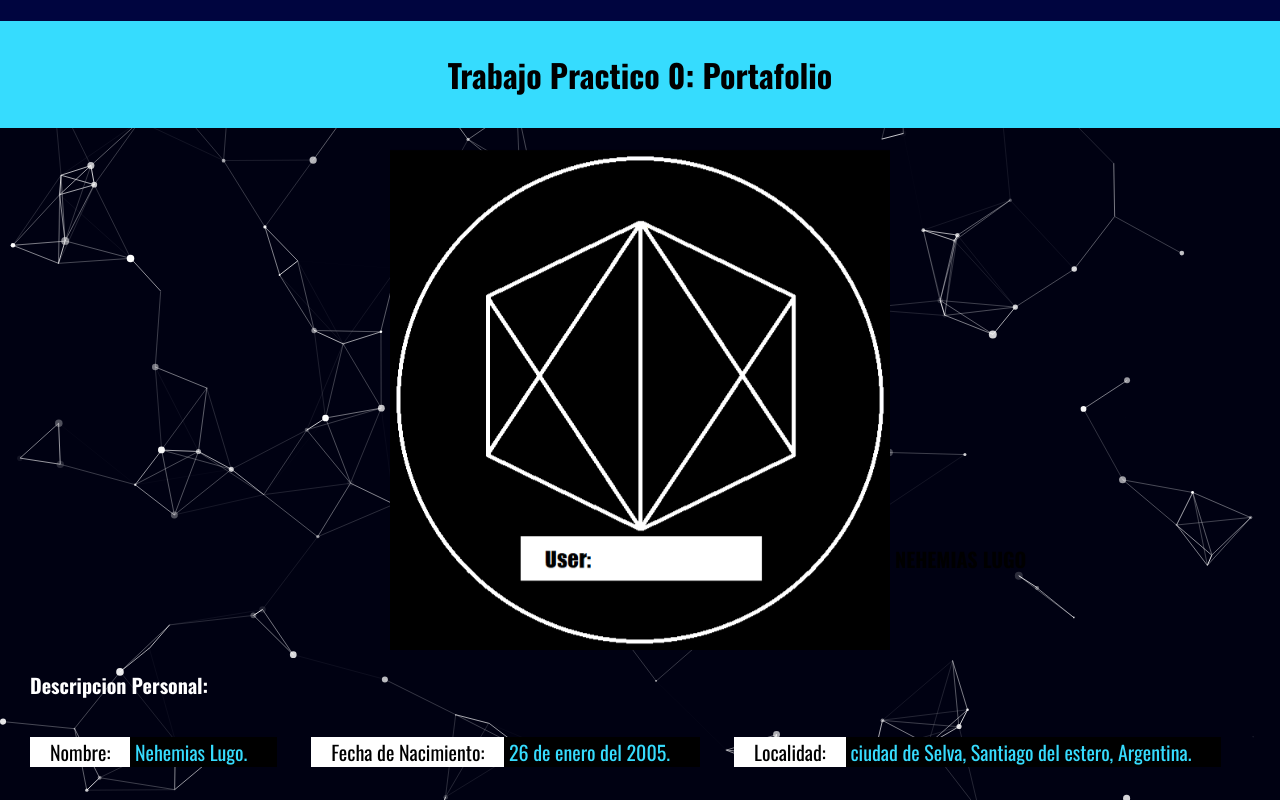
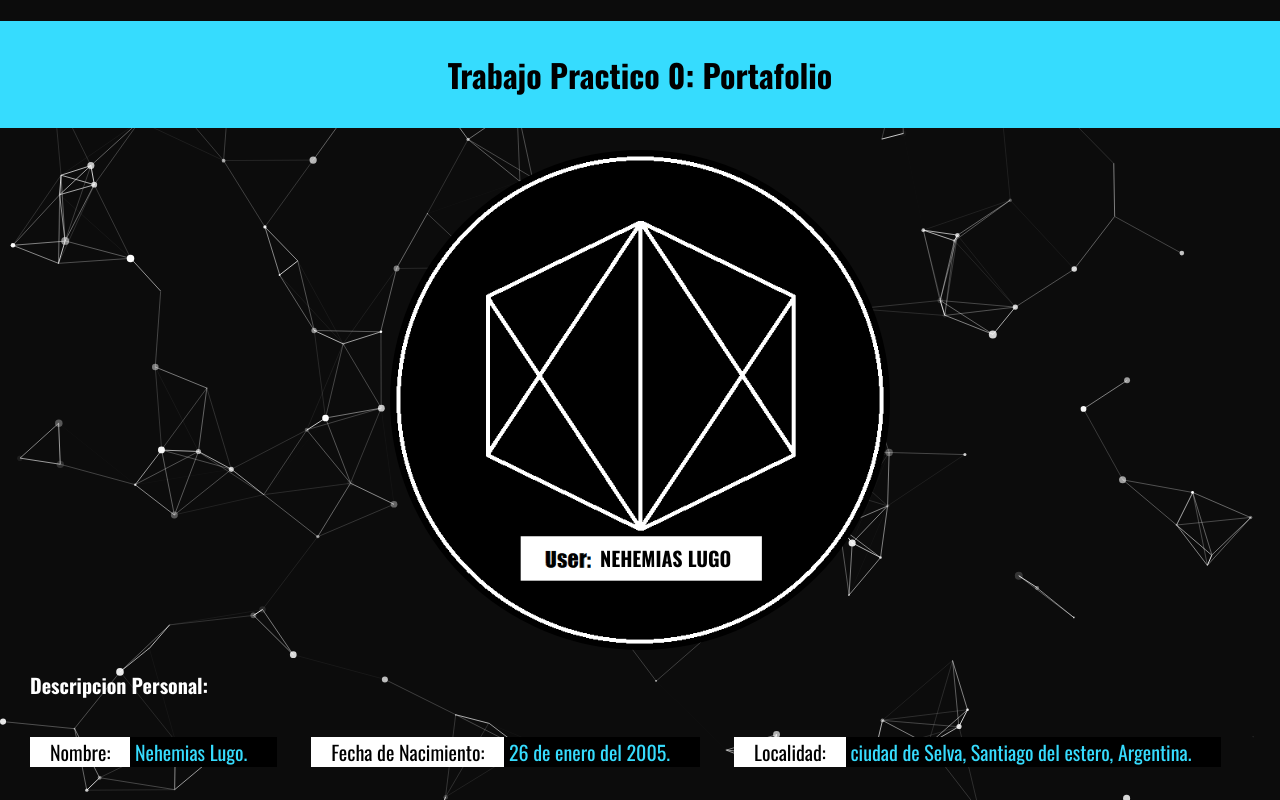
Before and after one commit to GigaPikachu/Porfolio, a plain HTML site: page index.html in a window 1280 px wide. Shown: the top 800 px of the page. Drawn offline with nearby package versions, Linux system fonts and the light colour scheme.

Commit message:
arreglar particulas

```diff
--- a/assets/css/style.css
+++ b/assets/css/style.css
@@ -1,5 +1,5 @@
 body{
-    background: #00053f;
+    background: rgb(12, 12, 12);
     background-size: cover;
     background-attachment: fixed;
     margin: 0;
@@ -10,7 +10,7 @@ body{
     width: 100%;
     height: 100%;
     position: fixed;
-    background:rgba(0, 0, 0, 0.7);
+    background:rgba(0, 0, 0, 0.0);
 }
 
 h1 {
@@ -51,6 +51,22 @@ p {
     position: relative;
 }
 
-img, iframe {
+iframe {
     position: relative;
 }
+
+img {
+    border-radius: 100%;
+    position: relative;
+}
+
+.contenedor {
+    position: relative;
+    width: 500px;
+    margin: 0 auto; /* Centrar horizontalmente */
+}
+
+.usuario {
+    position: absolute; top: 377px; left: 180px;
+    font-size: 12px;
+}
--- a/index.html
+++ b/index.html
@@ -27,11 +27,15 @@
     </header>
 
     <div>
-        <div style="text-align: center;">
-            <img src="assets/imagen.png" alt="logo" width="500"/>
+        <div class="contenedor">
+            <div style="text-align: center;">
+                <img src="assets/imagen.png" alt="logo" width="500"/>
+            </div>
+
+            <div class="usuario">
+                <h2 style="color: black;">NEHEMIAS LUGO</h2>
+            </div>
         </div>
-
-        <h2 style="position: absolute; top: 527px; left: 865px; color: black;">NEHEMIAS LUGO</h2>
 
         <h2>Descripcion Personal:</h2>
         <p><span class="title">Nombre:</span> Nehemias Lugo.</p>
@@ -40,10 +44,10 @@
         <span class="title">Localidad:</span> ciudad de Selva, Santiago del estero, Argentina.</p>
         <p>Comencé a estudiar la lógica de programación a temprana edad modificando videojuegos de Pokêmon para la Game Boy Advance haciendo scripts de eventos, siendo este fue mi primer acercamiento a la creación de videojuegos.<br> Aqui un pequeño ejemplo de cosas que aprendì:</p>
 
-        <!-- reproductor de mi video en html
+        <!-- reproductor de mi video en html-->
         <div style="text-align: center;">
-        <iframe width="560" height="315" src="https://www.youtube.com/embed/6WVTkOxBYSs?si=9kvkKwfXf7NowQFa" title="YouTube video player" frameborder="0" allow="accelerometer; autoplay; clipboard-write; encrypted-media; gyroscope; picture-in-picture; web-share" referrerpolicy="strict-origin-when-cross-origin" allowfullscreen></iframe>
-        </div>-->
+        <iframe width="560" height="315" src="https://www.youtube.com/embed/6WVTkOxBYSs?si=9kvkKwfXf7NowQFa" title="YouTube video player" frameborder="50" allow="accelerometer; autoplay; clipboard-write; encrypted-media; gyroscope; picture-in-picture; web-share" referrerpolicy="strict-origin-when-cross-origin" allowfullscreen></iframe>
+        </div>
 
         <!-- imagen que te lleva a instagram
         <a target="_blank" href="https://www.instagram.com/nemylugolandriel/">
```
